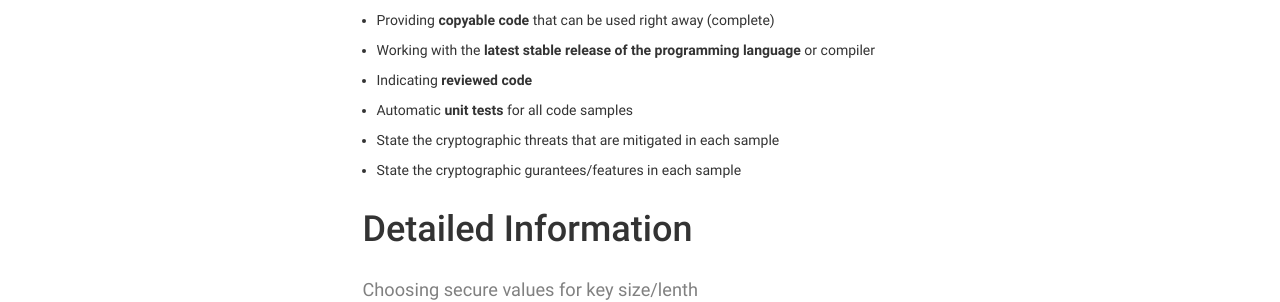
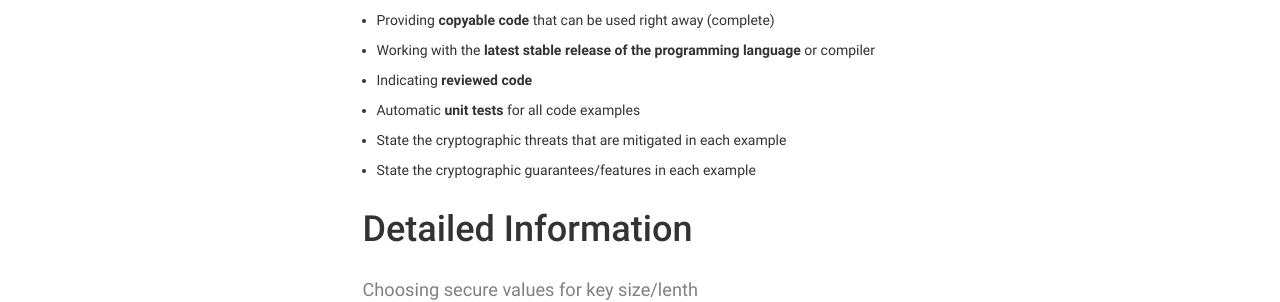
Before and after one commit to cryptoexamples/CryptoExamples, a Jekyll site: the page built from index.md, in a window 1280 px wide. Shown: the part 727-1029 px from the top of the page. Built offline with Jekyll 4.4.1, drawn with Linux system fonts in a browser that asks for light colours; nearby versions of some CDN libraries; comment, search, counter and statistics services are not loaded.

Commit message:
Update index.md

```diff
--- a/index.md
+++ b/index.md
@@ -1,6 +1,6 @@
 ---
 title: Introduction
-keywords: sample homepage
+keywords: example homepage
 sidebar: home_sidebar
 permalink: index.html
 #summary: These brief instructions will help you get started quickly with the theme. The other topics in this help provide additional information and detail about working with other aspects of this theme and Jekyll.
@@ -26,9 +26,9 @@ They demonstrate how cryptography can be used in many programming languages for
 - Providing **copyable code** that can be used right away (complete)
 - Working with the **latest stable release of the programming language** or compiler
 - Indicating **reviewed code**
-- Automatic **unit tests** for all code samples
-- State the cryptographic threats that are mitigated in each sample
-- State the cryptographic gurantees/features in each sample
+- Automatic **unit tests** for all code examples
+- State the cryptographic threats that are mitigated in each example
+- State the cryptographic guarantees/features in each example
 
 # Detailed Information
 
```
